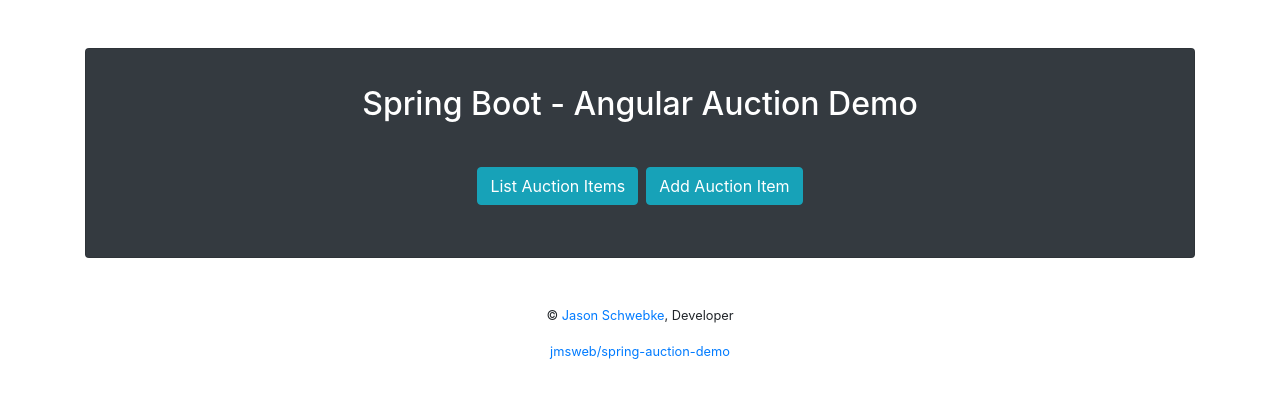
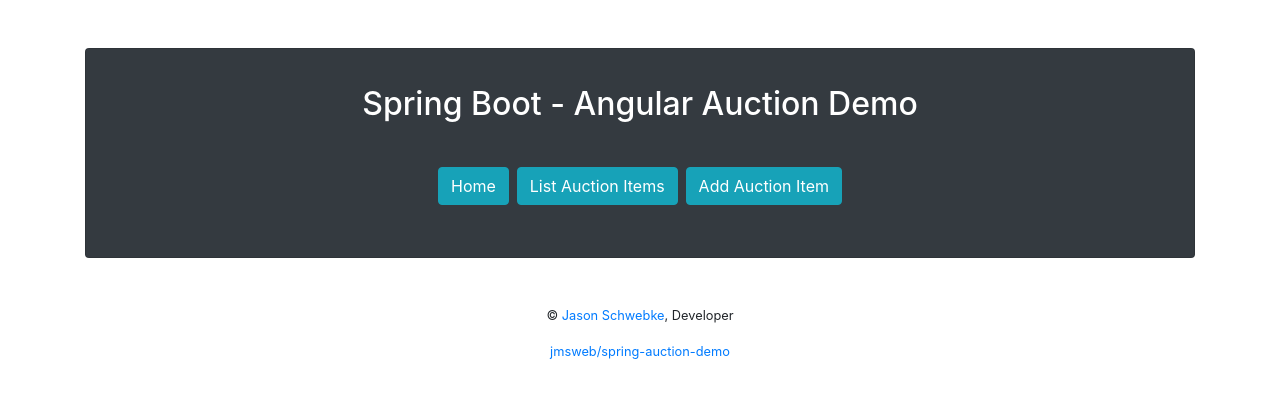
Before and after one commit to jmsweb/spring-auction-demo, an Angular app in the folder test-cms/test-web/src/main/client/: page / in a window 1280 px wide. Shown: the top 398 px of the page. Built offline with nearby package versions, Linux system fonts and the light colour scheme.

Commit message:
add home button

```diff
--- a/test-cms/test-web/src/main/client/src/app/app.component.html
+++ b/test-cms/test-web/src/main/client/src/app/app.component.html
@@ -5,6 +5,9 @@
                 <div class="card-body">
                     <h2 class="card-title text-center text-white py-3">{{ title }}</h2>
                     <ul class="text-center list-inline py-3">
+                        <li class="list-inline-item">
+                            <a routerLink="/" class="btn btn-info">Home</a>
+                        </li>
                         <li class="list-inline-item">
                             <a routerLink="/show-auctions" class="btn btn-info">List Auction Items</a>
                         </li>
```
